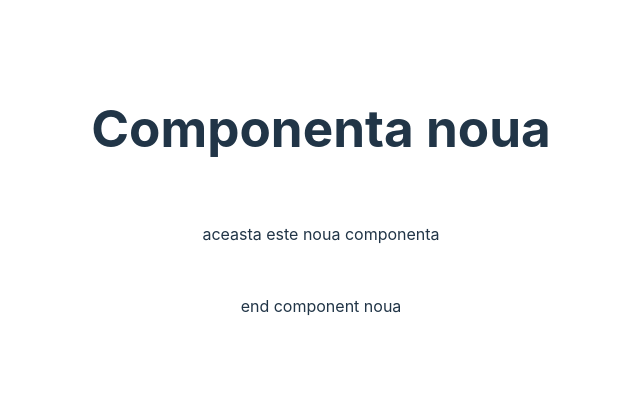
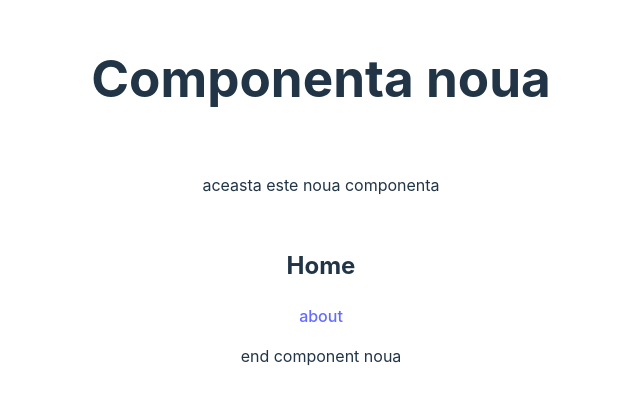
Before and after one commit to alexrotaru15/vue-test-component, a Vue app: page /#/ in a window 1280 px wide. Shown: the part 200-604 px from the top of the page, without its empty margins (319-959 px from the left). Built offline with nearby package versions, Linux system fonts and the light colour scheme.

Commit message:
changepath

```diff
--- a/src/components/Home.vue
+++ b/src/components/Home.vue
@@ -1,14 +1,7 @@
 <script setup>
-import { useRouter, useRoute } from "vue-router";
-const router = useRouter();
-const route = useRoute();
-
-const test = () => {
-  router.push({ name: "about" });
-};
 </script>
 
 <template>
   <h2>Home</h2>
-  <router-link to="about">about</router-link>
+  <router-link :to="{ name: 'about' }">about</router-link>
 </template>
--- a/src/router.js
+++ b/src/router.js
@@ -3,7 +3,7 @@ import Home from "./components/Home.vue";
 import About from "./components/About.vue";
 
 const routes = [
-  { path: "/marketplace/companies", component: Home },
+  { path: "/", component: Home },
   {
     path: "/marketplace/companies/individual",
     name: "about",
```
Also changed, not shown: 2 other files (tests, documents, lock files or other folders).
